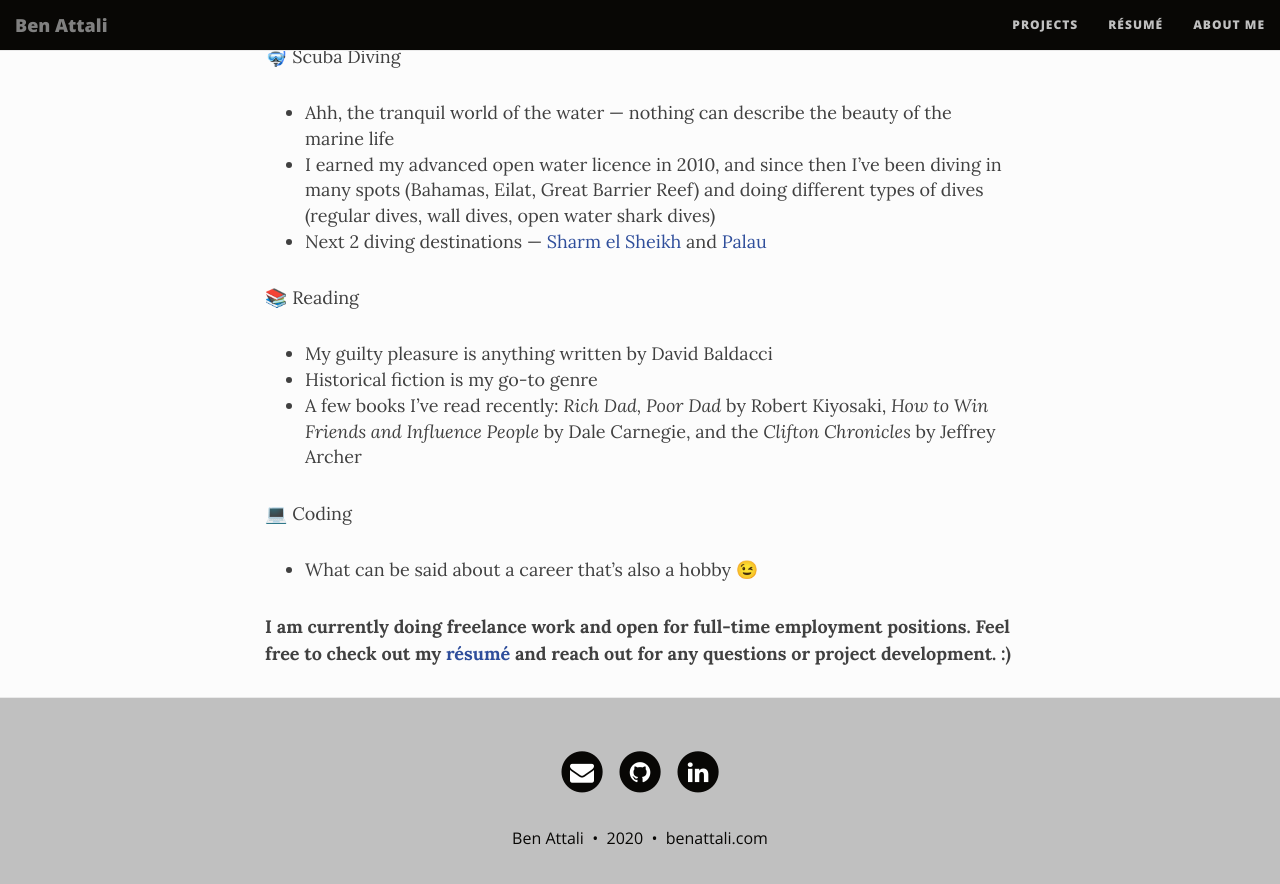
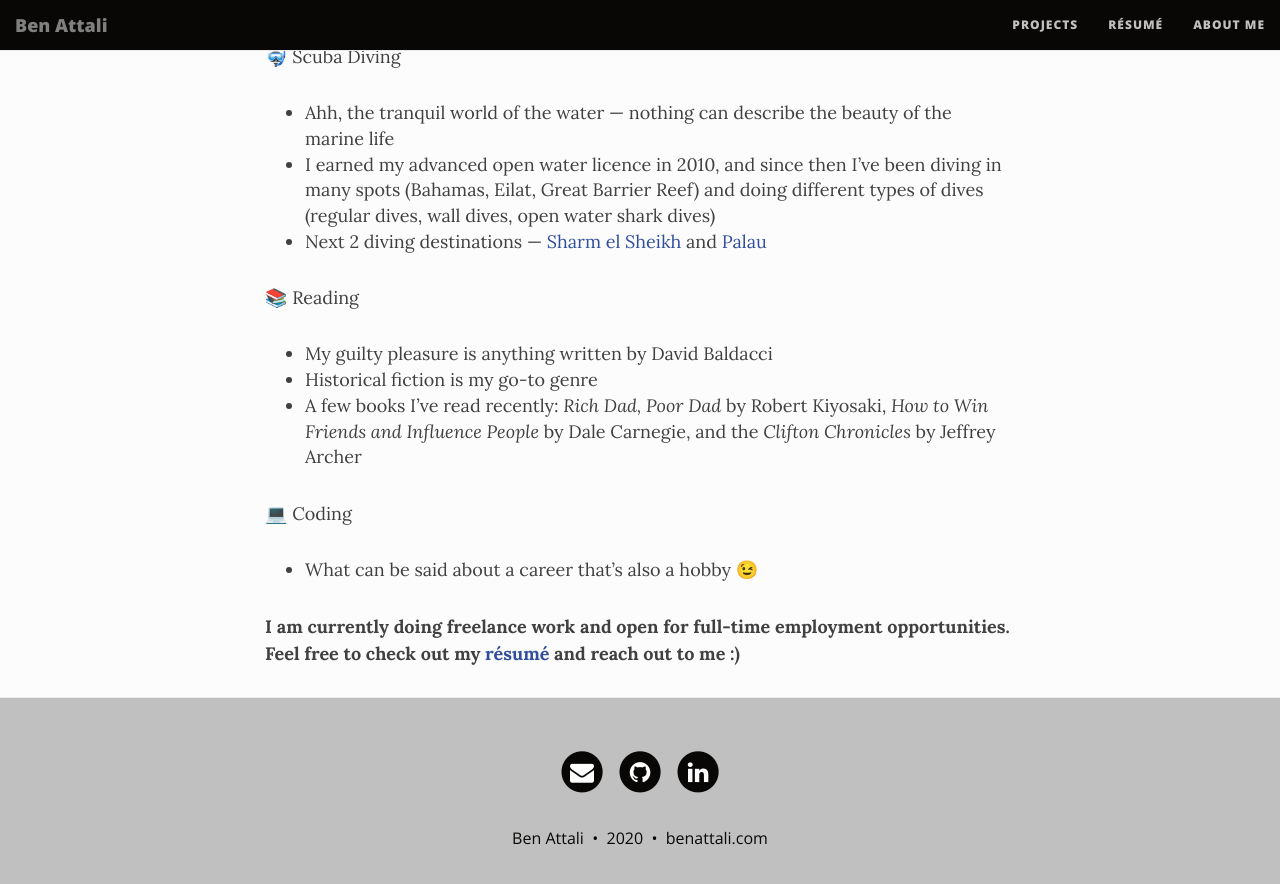
Before and after one commit to benattali/benattali.github.io, a Jekyll site: the page built from aboutme.md, in a window 1280 px wide and 900 px high, scrolled down 672 px. Shown: the top 884 px of the window. Built offline with Jekyll 4.4.1, drawn with Linux system fonts in a browser that asks for light colours; nearby versions of some CDN libraries.

Commit message:
Update aboutme.md

```diff
--- a/aboutme.md
+++ b/aboutme.md
@@ -31,4 +31,4 @@ Here are some things I ♥ in no particular order:
 💻 Coding
 * What can be said about a career that's also a hobby 😉
 
-**I am currently doing freelance work and open for full-time employment positions. Feel free to check out my [résumé](https://benattali.github.io/resume) and reach out for any questions or project development. :)**
+**I am currently doing freelance work and open for full-time employment opportunities. Feel free to check out my [résumé](https://benattali.github.io/resume) and reach out to me :)**
```
